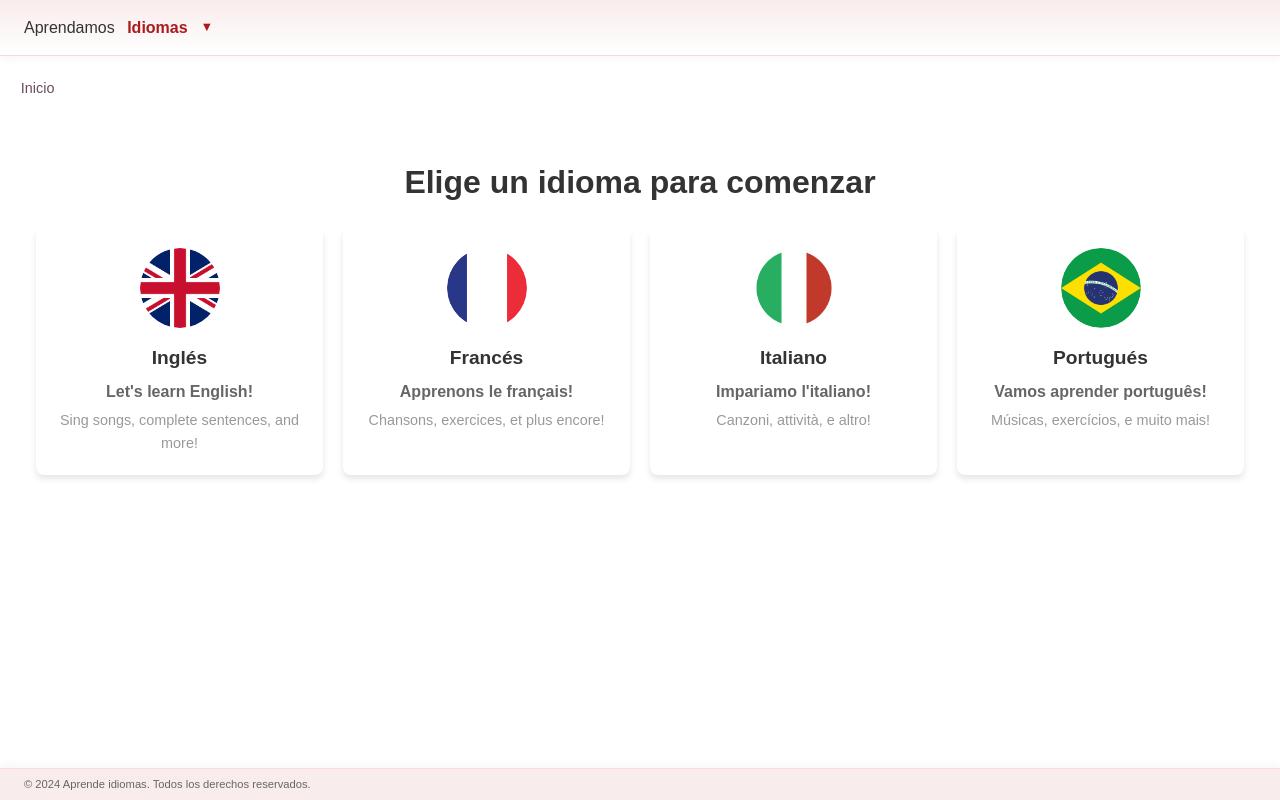
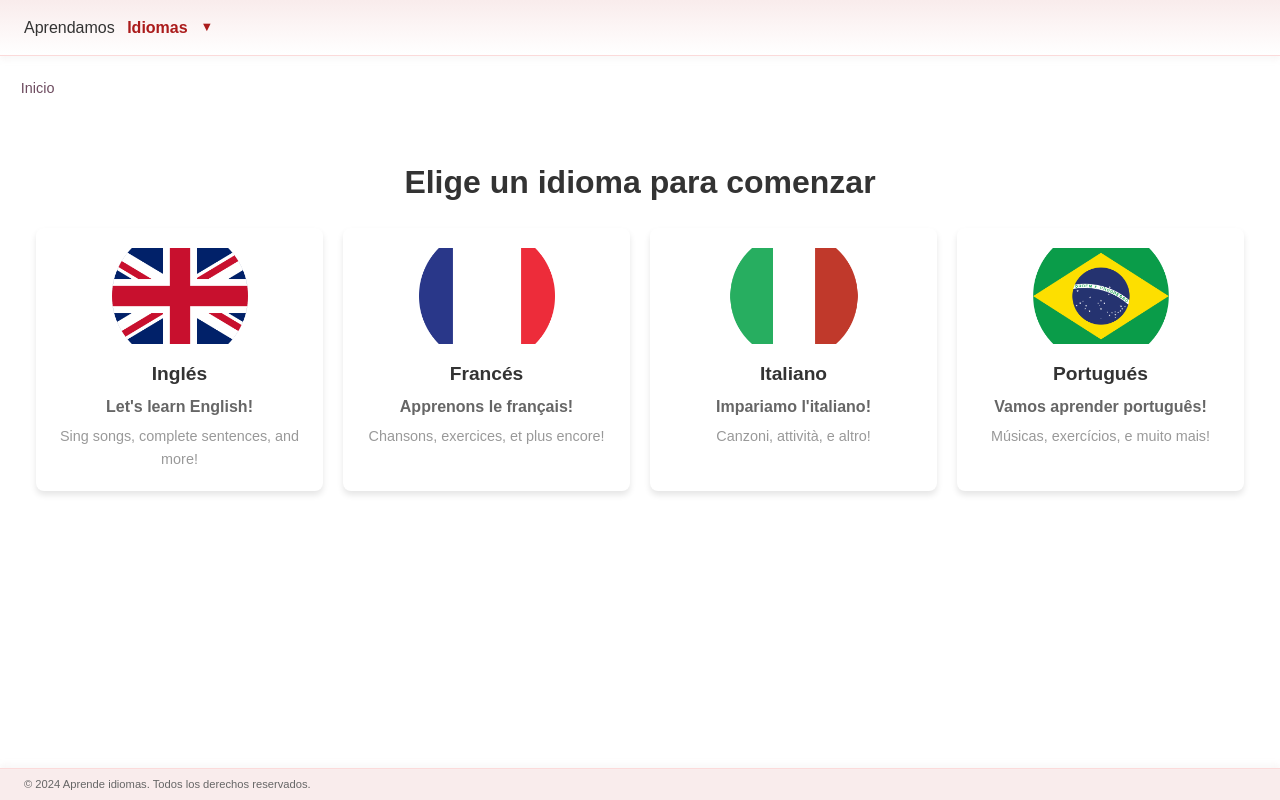
Before and after one commit to LetiCB/language-learning-site, a React (Create React App) app: page / in a window 1280 px wide. Built offline with nearby package versions, Linux system fonts and the light colour scheme.

Commit message:
Update Card component

```diff
--- a/src/components/Card/Card.styles.ts
+++ b/src/components/Card/Card.styles.ts
@@ -3,9 +3,9 @@ import styled from "styled-components";
 export const CardContainer = styled.div`
   max-width: 25rem;
   background-color: #ffffff;
-  border-radius: 8px;
+  border-radius: 0.5rem;
   box-shadow: 0 4px 6px rgba(0, 0, 0, 0.1);
-  padding: 20px;
+  padding: 1.25rem;
   text-align: center;
   cursor: pointer;
   transition: transform 0.2s, box-shadow 0.2s;
@@ -19,13 +19,20 @@ export const CardContainer = styled.div`
 export const ImageContainer = styled.div`
   display: flex;
   justify-content: center;
-  margin-bottom: 15px;
+  margin-bottom: 0.93rem;
 `;
 
-export const Image = styled.img`
-  width: 80px;
-  height: 80px;
+export const RoundImage = styled.img`
+  width: 5rem;
+  height: 5rem;
   border-radius: 50%;
+  object-fit: cover;
+`;
+
+export const RectangularImage = styled.img`
+  width: 8.5rem;
+  height: 6rem;
+  border-radius: 0.25rem;
   object-fit: cover;
 `;
 
--- a/src/components/Card/Card.tsx
+++ b/src/components/Card/Card.tsx
@@ -1,5 +1,5 @@
 import React from "react";
-import { CardContainer, ImageContainer, Image, CardContent, Subtitle, Title, Description } from "./Card.styles";
+import { CardContainer, ImageContainer, CardContent, Subtitle, Title, Description, RoundImage, RectangularImage } from "./Card.styles";
 
 
 interface CardProps {
@@ -8,9 +8,11 @@ interface CardProps {
     subtitle?: string;
     description?: string;
     onClick?: () => void;
+    variant?: "round";
+    children?: React.ReactNode;
 }
 
-const Card: React.FC<CardProps> = ({ image, title, subtitle, description, onClick }) => {
+const Card: React.FC<CardProps> = ({ image, title, subtitle, description, onClick, variant, children }) => {
   return (
     <CardContainer
       role="button"
@@ -24,12 +26,17 @@ const Card: React.FC<CardProps> = ({ image, title, subtitle, description, onClic
       }}
     >
       <ImageContainer>
-      {image &&<Image src={image} alt={title} />}
+        {image && (
+          variant === "round"
+          ? <RoundImage src={image} alt={title} />
+          : <RectangularImage src={image} alt={title} />
+        )}
       </ImageContainer>
       <CardContent>
         <Title>{title}</Title>
         {subtitle && <Subtitle>{subtitle}</Subtitle>}
         {description && <Description>{description}</Description>}
+        {children && <div>{children}</div>}
       </CardContent>
     </CardContainer>
   );
```
Also changed, not shown: 1 other file (tests, documents, lock files or other folders).
